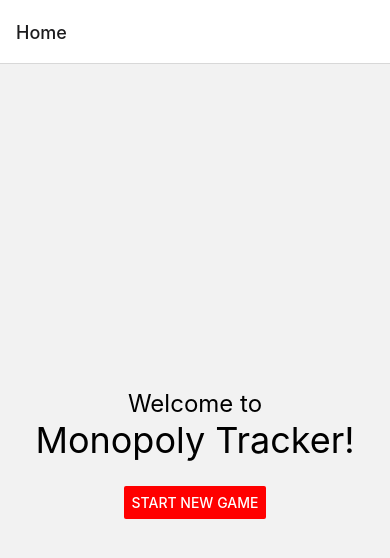
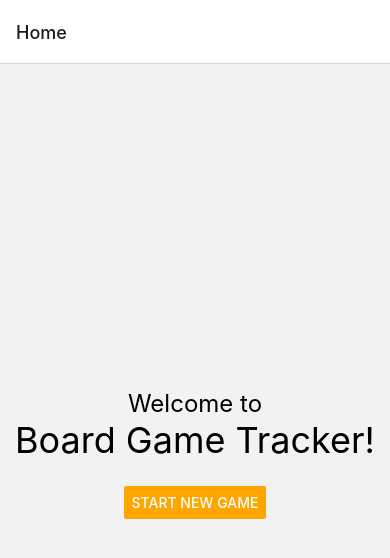
Before and after one commit to lanceturbes/board-game-tracker-mobile, a React Native app: screen / in a window 390 px wide. Shown: the top 558 px of the page. Built offline with nearby package versions, Linux system fonts and the light colour scheme.

Commit message:
fix: replace old title with generic one

```diff
--- a/src/screens/HomeScreen.js
+++ b/src/screens/HomeScreen.js
@@ -7,10 +7,10 @@
   return (
     <View style={styles.viewContainer}>
       <Text style={styles.textSubtitle}>Welcome to</Text>
-      <Text style={styles.textTitle}>Monopoly Tracker!</Text>
+      <Text style={styles.textTitle}>Board Game Tracker!</Text>
       <Button
         title="Start New Game"
-        color="red"
+        color="orange"
         onPress={() => navigate("Setup")}
       />
     </View>
```
